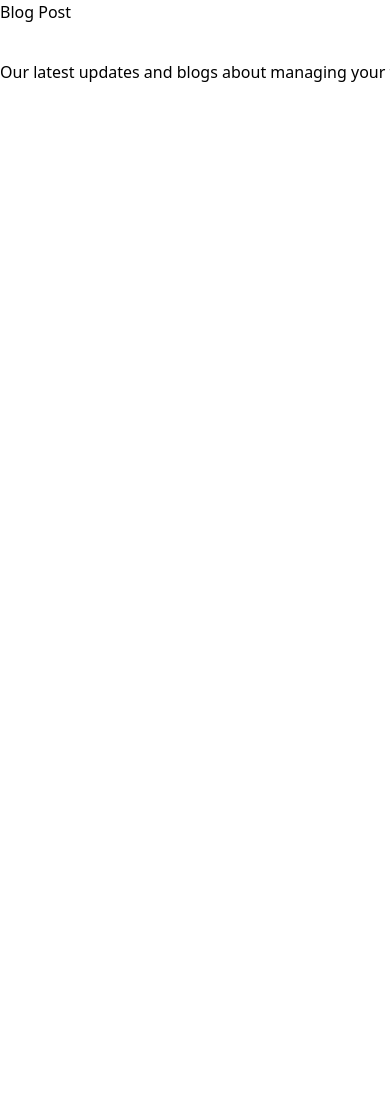
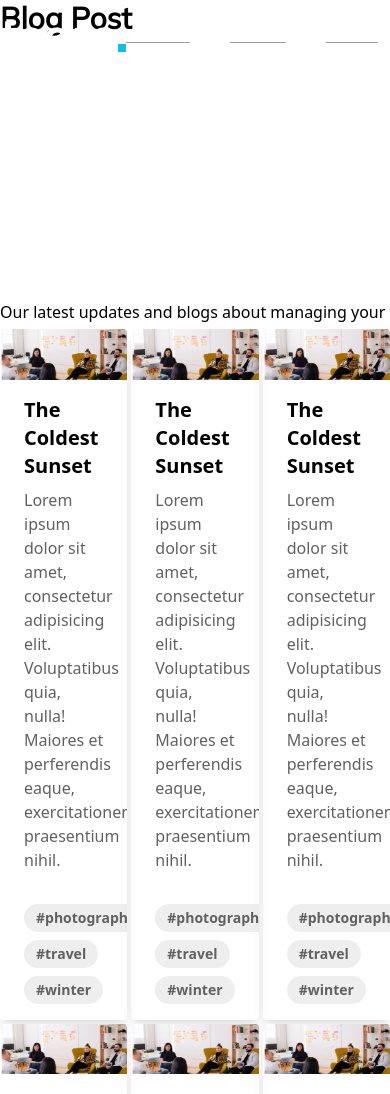
Before and after one commit to HOP2-22/Team-5, a React (Create React App) app in the folder blog/: page /blog in a window 390 px wide. Shown: the top 1094 px of the page. Before the commit the page ends 844 px from the top, so only its background shows below. Built offline with nearby package versions, Linux system fonts and the light colour scheme.

Commit message:
card update 1

```diff
--- a/blog/src/components/BlogPost/body.jsx
+++ b/blog/src/components/BlogPost/body.jsx
@@ -1,9 +1,14 @@
-import React from 'react'
-
+import React from "react";
+import Navbar from "../Home/Navbar";
+import { useNavigate } from "react-router-dom";
 function Body() {
+  const navigate = useNavigate();
   return (
-    <div className="w-[246px] h-[60px]">Blog posts</div>
-  )
+    <div className="w-[246px] h-[60px]">
+      <Navbar></Navbar>
+      Blog posts
+    </div>
+  );
 }
 
-export default Body
+export default Body;
--- /dev/null
+++ b/blog/src/components/BlogPost/card.jsx
@@ -0,0 +1,29 @@
+import React from "react";
+import cardimage from "../../img/card.png";
+function Card() {
+  return (
+    <div class="max-w-sm rounded overflow-hidden shadow-lg top-50">
+      <img class="w-full" src={cardimage} alt="Sunset in the mountains" />
+      <div class="px-6 py-4">
+        <div class="font-bold text-xl mb-2">The Coldest Sunset</div>
+        <p class="text-gray-700 text-base">
+          Lorem ipsum dolor sit amet, consectetur adipisicing elit. Voluptatibus
+          quia, nulla! Maiores et perferendis eaque, exercitationem praesentium
+          nihil.
+        </p>
+      </div>
+      <div class="px-6 pt-4 pb-2">
+        <span class="inline-block bg-gray-200 rounded-full px-3 py-1 text-sm font-semibold text-gray-700 mr-2 mb-2">
+          #photography
+        </span>
+        <span class="inline-block bg-gray-200 rounded-full px-3 py-1 text-sm font-semibold text-gray-700 mr-2 mb-2">
+          #travel
+        </span>
+        <span class="inline-block bg-gray-200 rounded-full px-3 py-1 text-sm font-semibold text-gray-700 mr-2 mb-2">
+          #winter
+        </span>
+      </div>
+    </div>
+  );
+}
+export default Card;
--- a/blog/src/components/Log/Login.jsx
+++ b/blog/src/components/Log/Login.jsx
@@ -1,50 +1,60 @@
 import React from "react";
-import Input from '@mui/joy/Input';
-import '@fontsource/public-sans';
+import Input from "@mui/joy/Input";
+import "@fontsource/public-sans";
 import Vector from "../../img/Vex.svg";
-import { AiOutlineEye } from 'react-icons/ai'
+import { AiOutlineEye } from "react-icons/ai";
 import { useNavigate } from "react-router-dom";
 function Body() {
   const navigate = useNavigate();
   return (
     <div className="flex flex-row bg-[#F5F5F5]">
       <div className="w-1/2 h-screen justify-end items-center hidden md:flex">
-     <img src={Vector} alt="" className="w-[800px] h-[800px]"/>
+        <img src={Vector} alt="" className="w-[800px] h-[800px]" />
       </div>
 
       <div className="md:w-1/2 h-screen flex items-center justify-center w-full">
         <div className="md:w-[436px] md:h-[542px] flex flex-col gap-5 w-[300px]">
           <div className="font-mulish h-10 text-2xl font-bold">Login</div>
-        <div className="font-mulish flex h-7 gap-2">Don't have an account?
-        <div className="text-orange-500 cursor-pointer hover:underline"
+          <div className="font-mulish flex h-7 gap-2">
+            Don't have an account?
+            <div
+              className="text-orange-500 cursor-pointer hover:underline"
               onClick={() => {
                 navigate("/sign");
-              }}>
+              }}
+            >
               Create Now
             </div>
           </div>
           <div>
             <div className="h-[85px]">
               <p className="text-sm font-mulish text-[#207198]">Email</p>
-            <Input variant="outlined" color="primary"
+              <Input
+                variant="outlined"
+                color="primary"
                 sx={{
-               fontStyle : "roboto ",
+                  fontStyle: "roboto ",
                 }}
               />
             </div>
             <div className="h-[85px]">
               <p className="text-sm font-mulish text-[#207198]">Password</p>
-            <Input variant="outlined" color="primary"
+              <Input
+                variant="outlined"
+                color="primary"
                 sx={{
-               fontStyle : "roboto ",
+                  fontStyle: "roboto ",
                 }}
               />
             </div>
           </div>
-        <button className="font-mulish md:w-[436px] h-[43px] w-[300px] bg-gradient-to-r from-orange-500 to-orange-800 rounded-lg">Login</button>
-        <div className="font-mulish h-8 cursor-pointer hover:underline text-[#207198]">Forgot Password?</div>
+          <button className="font-mulish md:w-[436px] h-[43px] w-[300px] bg-gradient-to-r from-orange-500 to-orange-800 rounded-lg">
+            Login
+          </button>
+          <div className="font-mulish h-8 cursor-pointer hover:underline text-[#207198]">
+            Forgot Password?
           </div>
-
+        </div>
       </div>
     </div>
   );
--- a/blog/src/pages/BlogPost.jsx
+++ b/blog/src/pages/BlogPost.jsx
@@ -1,12 +1,33 @@
-import React from 'react'
-// import Navbar from '../components/Home/Navbar'
+import React from "react";
+import Navbar from "../components/Home/Navbar";
+import Card from "../components/BlogPost/card";
 function BlogPost() {
   return (
-    <div className=''>
-        <div className='w-[246px] h-[60px]'>Blog Post</div>
-        <div className="w-[480px] h-[29px]">Our latest updates and blogs about managing your team</div>
-    </div>
-  )
+    <div>
+      <div>
+        <Navbar />
+      </div>
+      <div className="w-[246px] h-[60px]">
+        <p className="font-mulish font-weight font-extrabold text-3xl top-50">
+          Blog Post
+        </p>
+        </div>
+        <div className="w-[480px] h-[29px] mt-60">
+          Our latest updates and blogs about managing your team
+        </div>
+        <div class="grid grid-cols-3 sm:grid-cols-1 md:grid-cols-2 lg:grid-cols-3 xl:grid-cols-3 gap-1 justify-evenly">
+          <Card />
+          <Card />
+          <Card />
+          <Card />
+          <Card />
+          <Card />
+          <Card />
+          <Card />
+          <Card />
+        </div>
+      </div>
+  );
 }
 
-export default BlogPost
+export default BlogPost;
--- a/blog/tailwind.config.js
+++ b/blog/tailwind.config.js
@@ -47,9 +47,9 @@ module.exports = {
         main: ["montserrat"],
         mukta: ["Mukta"],
         mulish: ["Mulish"],
-        opensans: ["Open Sans, sans-serif;"],
-        roboto: ["Roboto, sans-serif;"],
-        itim: ["Itim, cursive;"],
+        opensans: ["Open Sans, sans-serif"],
+        roboto: ["Roboto, sans-serif"],
+        itim: ["Itim, cursive"],
       },
       colors: {
         beige: {
@@ -378,7 +378,15 @@ module.exports = {
         200: "200",
         250: "250",
       },
+      theme: {
+        screens: {
+          sm: "1px",
+          md: "768px",
+          lg: "976px",
+          xl: "1440px",
+        },
+      },
     },
   },
   plugins: [],
-};
+}
```
Also changed, not shown: blog/src/components/Home/Navbar.jsx (+3 -4 lines), blog/src/img/card.png (added). Lines whose indentation alone changed are shown as unchanged.
